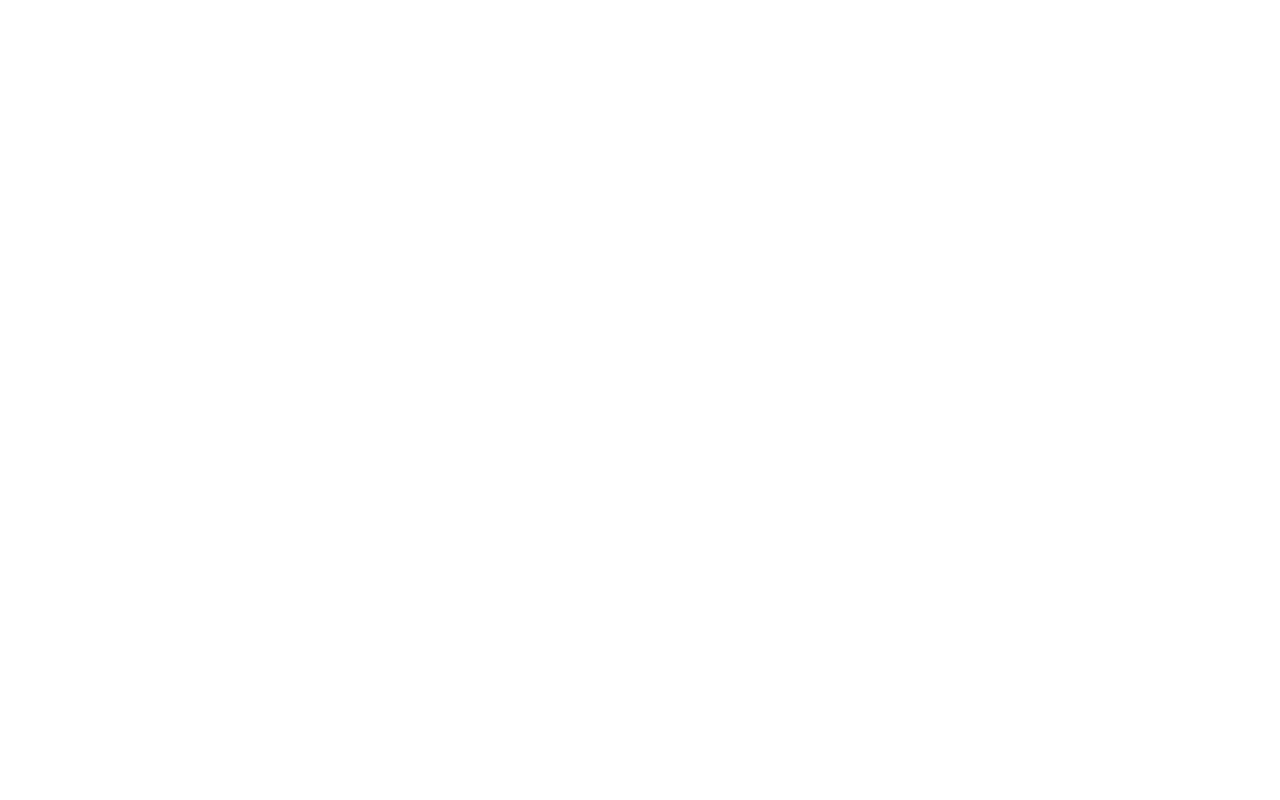
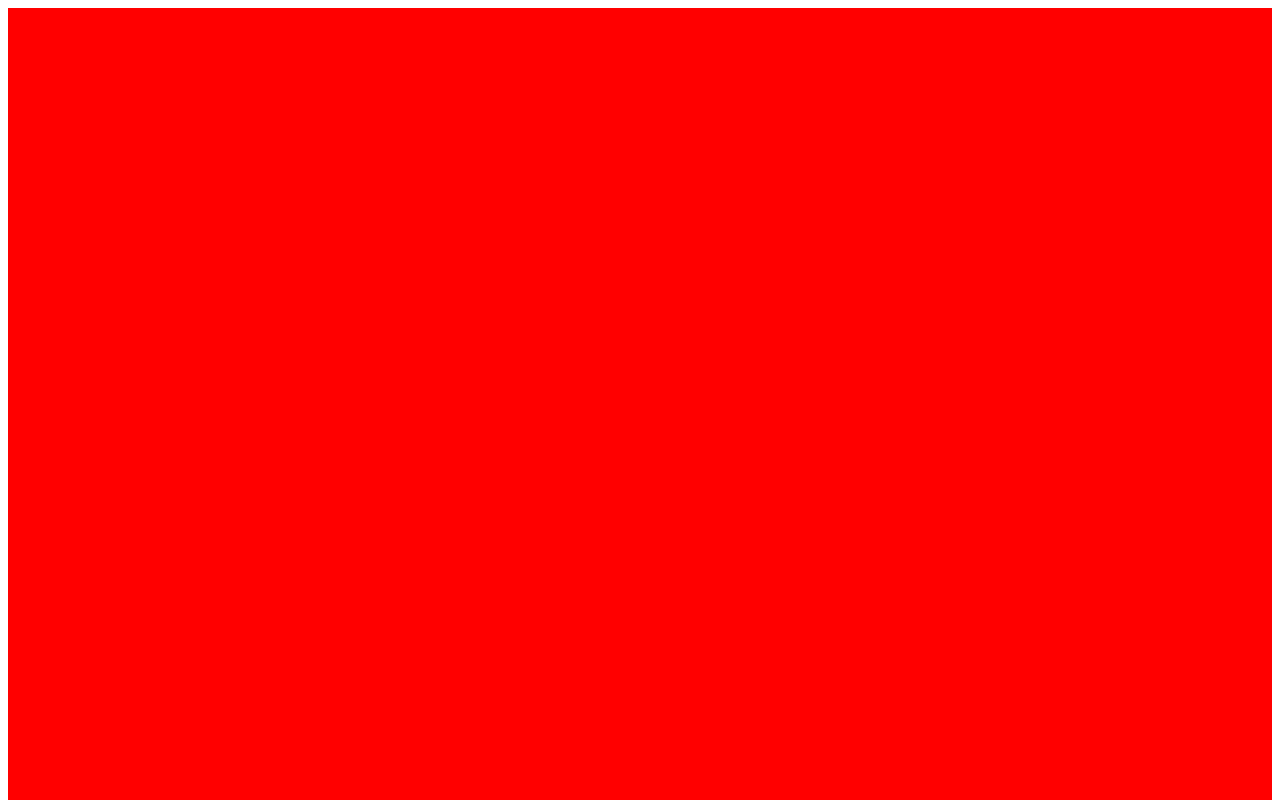
Before and after one commit to netlink-player/campain, a plain HTML site: page tag_test/mathead_tag.html in a window 1280 px wide. Shown: the top 800 px of the page. Drawn offline with Linux system fonts and the light colour scheme.

Commit message:
video_mathead

```diff
--- a/tag_test/mathead_tag.html
+++ b/tag_test/mathead_tag.html
@@ -24,6 +24,7 @@
     </script> -->
   </head>
   <body>
+    <div style="height: 1500px; background-color: red;"></div>
     <script
       async
       src="https://securepubads.g.doubleclick.net/tag/js/gpt.js"
```
Also changed, not shown: 1 other file.
